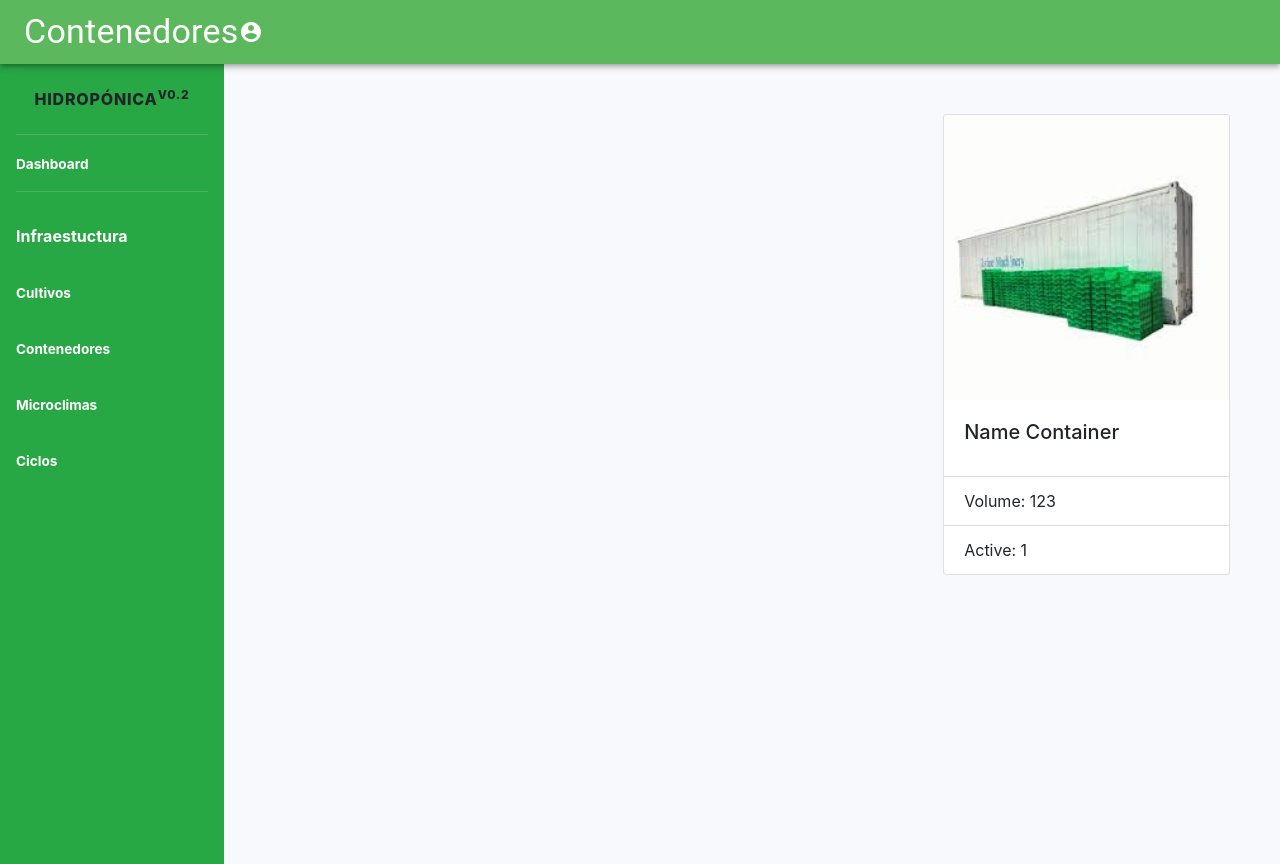
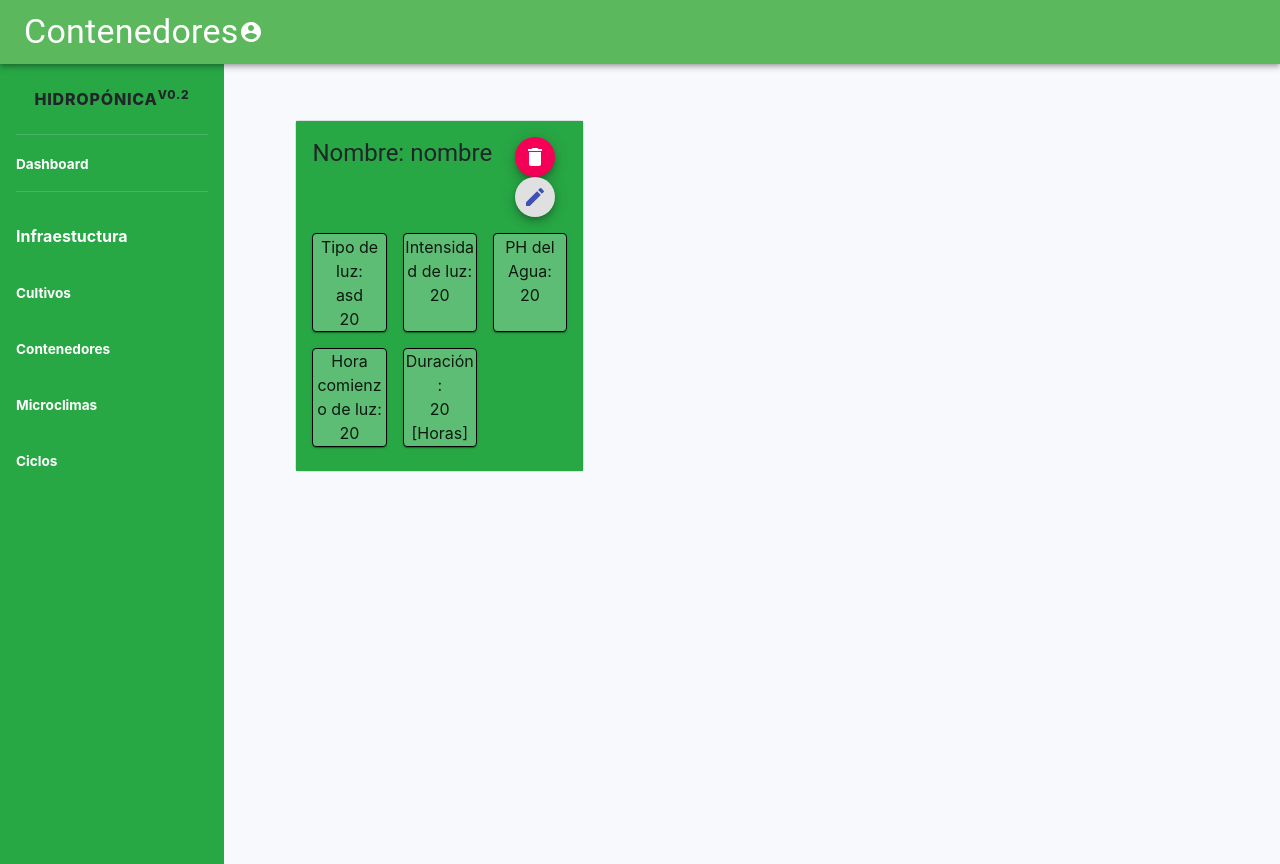
Before and after one commit to bodoque-it/hidroponica-web, a React (Create React App) app: page /containers in a window 1280 px wide. Built offline with nearby package versions, Linux system fonts and the light colour scheme.

Commit message:
arreglando vista contenedores

```diff
--- a/src/Components/Container/page.js
+++ b/src/Components/Container/page.js
@@ -13,6 +13,19 @@ import Card from 'react-bootstrap/Card'
 import ListGroup from 'react-bootstrap/ListGroup'
 import ListGroupItem from 'react-bootstrap/ListGroupItem'
 import Contenedor from  './Contenedor_Hidropónico.jpeg';
+
+import Paper from '@material-ui/core/Paper';
+import Grid from '@material-ui/core/Grid';
+
+import Popup from "reactjs-popup";
+import DeleteIcon from '@material-ui/icons/Delete';
+import EditIcon from '@material-ui/icons/Edit';
+import Fab from '@material-ui/core/Fab';
+import AddIcon from '@material-ui/icons/Add';
+
+import Table from '@material-ui/core/Table';
+import TableCell from '@material-ui/core/TableCell';
+import TableRow from '@material-ui/core/TableRow';
 
 
 function Page(props) {
@@ -32,26 +45,106 @@ function Page(props) {
     function MediaCard() {
         const classes = useStyles();
         return (
-            <Card style={{ width: '30%' }}>
+            <ListGroup horizontal>
+                <ListGroupItem>
+                    <Card style={{ width: '20%' }}>
                         <Card.Img variant="top" src={Contenedor} />
                         <Card.Body>
                             <Card.Title>Name Container</Card.Title>
 
                         </Card.Body>
                         <ListGroup className="list-group-flush">
+                            <ListGroupItem> Riel: Riel1</ListGroupItem>
                             <ListGroupItem> Volume:       123</ListGroupItem>
-                    <ListGroupItem> Active:       1 </ListGroupItem>
+                            <ListGroupItem variant="success"> Activo</ListGroupItem>
                         </ListGroup>
 
                     </Card>
+                </ListGroupItem>
+                <ListGroupItem>
+                    <Card style={{ width: '20%' }}>
+                        <Card.Img variant="top" src={Contenedor} />
+                        <Card.Body>
+                            <Card.Title>Name Container</Card.Title>
+
+                        </Card.Body>
+                        <ListGroup className="list-group-flush">
+                            <ListGroupItem> Riel: Riel1</ListGroupItem>
+                            <ListGroupItem> Volume:       123</ListGroupItem>
+                            <ListGroupItem variant="success"> Activo</ListGroupItem>
+                        </ListGroup>
+
+                    </Card>
+                </ListGroupItem>
+            </ListGroup>
         );
     }
 
     return (
         <div className="root">
-            {MediaCard()}
+
+            {Containers()}
         </div>
     );
 }
+function Containers() {
+    var tabla = [];
+    return(
+        <div className="col-md-4 " style={ { margin: '0.4rem' }} >
+            <Card className={"card"}>
+                <CardMedia className={"other-card-color-gradient"}>
+                <CardContent>
+                    <Grid container spacing={2}>
+                        <Grid item xs={9}>
+                            <Typography variant="h5">Nombre: nombre</Typography>
+                        </Grid>
 
+                        <Grid item xs={3}>
+                            <Fab aria-label="delete" color="secondary" size="small">
+                                <DeleteIcon style={{float:"right",color:'#fff'}}/>
+                            </Fab>
+                                <Fab aria-label="edit"  size="small">
+                                    <EditIcon color="primary" style={{ float:"right"}}/>
+                                </Fab>
+                        </Grid>
+
+                        <Grid item xs={4}>
+                            <Paper className={"paper"}>Tipo de luz:
+                                <br/>
+                                asd
+                                <br/>
+                                20
+                            </Paper>
+                        </Grid>
+                        <Grid item xs={4}>
+                            <Paper className={"paper"}>Intensidad de luz:
+                                <br/>
+                                20
+                            </Paper>
+                        </Grid>
+                        <Grid item xs={4}>
+                            <Paper className={"paper"}>PH del Agua:
+                                <br/>
+                                20
+                            </Paper>
+                        </Grid>
+                        <Grid item xs={4}>
+                            <Paper className={"paper"}>Hora comienzo de luz:
+                                <br/>
+                                20
+                            </Paper>
+                        </Grid>
+                        <Grid item xs={4}>
+                            <Paper className={"paper"}>Duración:
+                                <br/>
+                                20 [Horas]
+                            </Paper>
+                        </Grid>
+                    </Grid>
+                </CardContent>
+                </CardMedia>
+            </Card>
+        </div>
+    )
+}
 export default Page;
--- a/src/Components/Infrastructure/index.js
+++ b/src/Components/Infrastructure/index.js
@@ -23,27 +23,11 @@ class Infrastructure extends Component{
 
     render(){
         return(
-            <div>
-                <a className="nav-link" onClick={this.openModal}>
-                    Infraestuctura
-                </a>
-                <Popup
-                    open={this.state.open}
-                    closeOnDocumentClick
-                    onClose={this.closeModal}
-                >
-
-                    <ModalHeader > Ubicaciones </ModalHeader>
-                        <ModalBody>
-                        Lorem ipsum dolor sit amet, consectetur adipisicing elit, sed do eiusmod tempor incididunt ut labore et dolore magna aliqua. Ut enim ad minim veniam, quis nostrud exercitation ullamco laboris nisi ut aliquip ex ea commodo consequat. Duis aute irure dolor in reprehenderit in voluptate velit esse cillum dolore eu fugiat nulla pariatur. Excepteur sint occaecat cupidatat non proident, sunt in culpa qui officia deserunt mollit anim id est laborum.
-                        </ModalBody>
-                        <Button color="primary"  >Do Something</Button>{' '}
-                        <ModalFooter>
-                        <Button color="danger" onClick={ this.closeModal } >Cancel</Button>
-                        </ModalFooter>
-
-                </Popup>
-            </div>
+                <li class="nav-item active">
+                    <a className="nav-link" onClick={this.openModal}>
+                        Infraestuctura
+                    </a>
+                </li>
         )
     }
 }
--- a/src/Components/Plantilla/page.js
+++ b/src/Components/Plantilla/page.js
@@ -55,9 +55,7 @@ function renderSidebar(){
 
 		    <hr class="sidebar-divider"/>
 
-			<li class="nav-item active">
-				<Infrastructure/>
-		    </li>
+			<Infrastructure/>
 			<li class="nav-item active">
 		    	<a class="nav-link" href="/rails">
 					<span>Cultivos</span>
```
Lines whose indentation alone changed are shown as unchanged.
